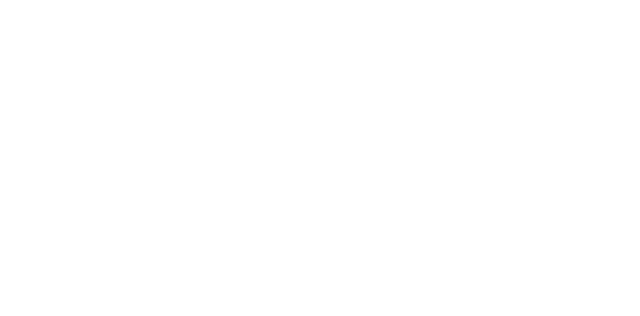
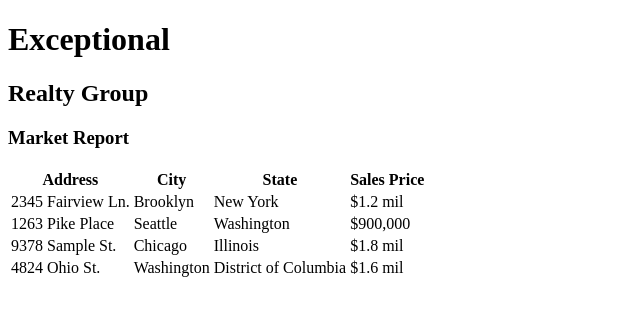
Before and after one commit to mjroose/exceptional-realty, a plain HTML site: page market-report.html in a window 1280 px wide. Shown: the whole page, without its empty margins (0-640 px from the left). Drawn offline with Linux system fonts and the light colour scheme.

Commit message:
add table to market-report.html

```diff
--- a/market-report.html
+++ b/market-report.html
@@ -0,0 +1,45 @@
+<!DOCTYPE html>
+<html lang="en">
+  <head>
+    <meta charset="UTF-8">
+    <title>Exceptional Realty Group - Luxury Homes - Market Report</title>
+  </head>
+  <body>
+
+    <h1>Exceptional</h1>
+    <h2>Realty Group</h2>
+    <h3>Market Report</h3>
+    <table>
+      <tr>
+        <th>Address</th>
+        <th>City</th>
+        <th>State</th>
+        <th>Sales Price</th>
+      </tr>
+      <tr>
+        <td>2345 Fairview Ln.</td>
+        <td>Brooklyn</td>
+        <td>New York</td>
+        <td>$1.2 mil</td>
+      </tr>
+      <tr>
+        <td>1263 Pike Place</td>
+        <td>Seattle</td>
+        <td>Washington</td>
+        <td>$900,000</td>
+      </tr>
+      <tr>
+        <td>9378 Sample St.</td>
+        <td>Chicago</td>
+        <td>Illinois</td>
+        <td>$1.8 mil</td>
+      </tr>
+      <tr>
+        <td>4824 Ohio St.</td>
+        <td>Washington</td>
+        <td>District of Columbia</td>
+        <td>$1.6 mil</td>
+      </tr>
+    </table>
+  </body>
+</html>
```
Also changed, not shown: index.html (+1 -7 lines).
